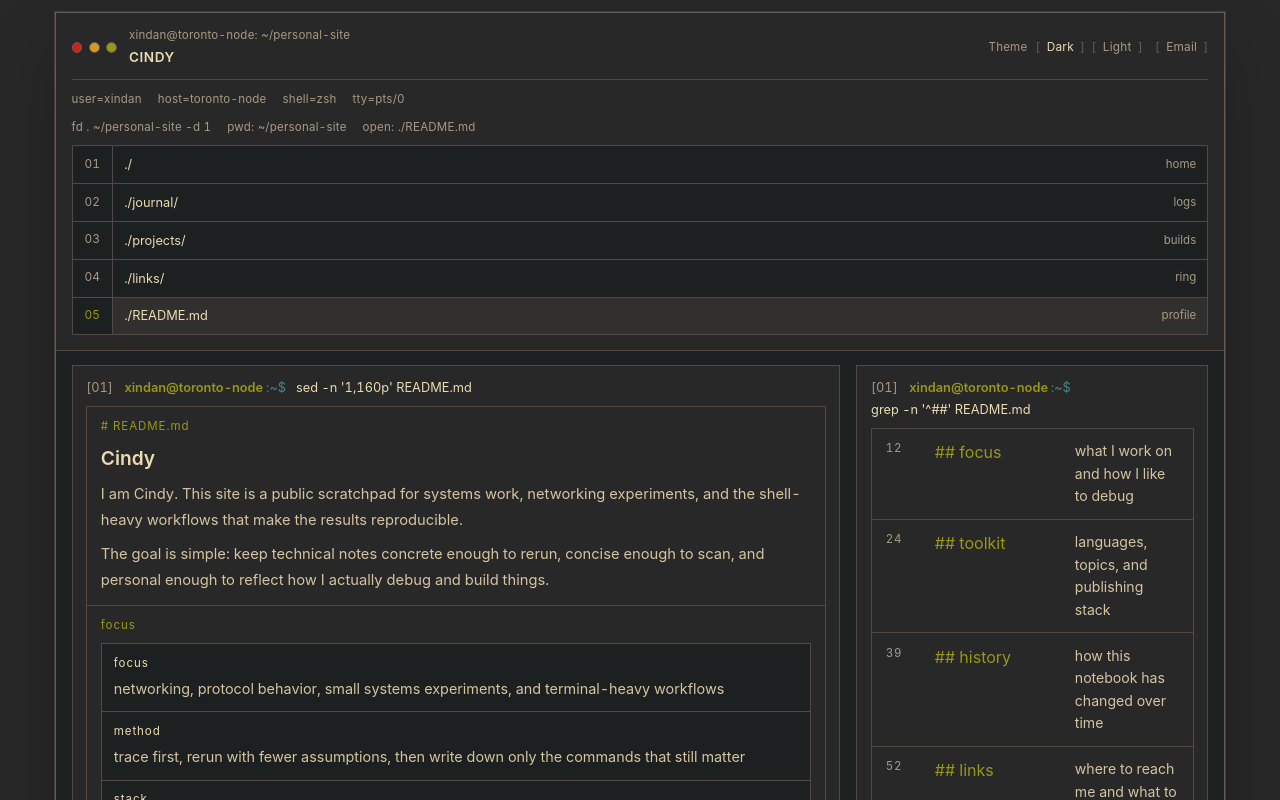
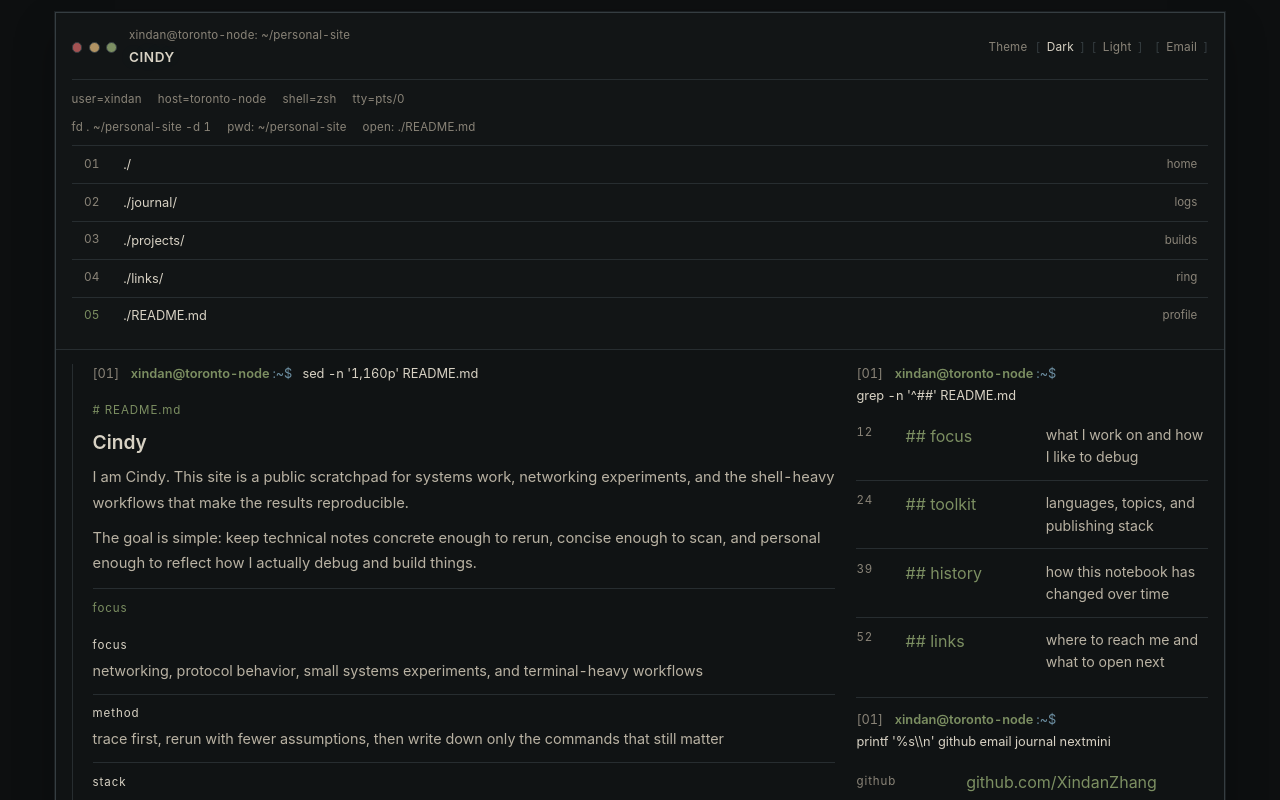
Before and after one commit to XindanZhang/personal-site, a Next.js app: page /personal-site/about in a window 1280 px wide. Shown: the top 800 px of the page. Built offline with nearby package versions, Linux system fonts and the light colour scheme.

Commit message:
refactor: flatten shell layout

```diff
--- a/app/globals.css
+++ b/app/globals.css
@@ -1118,39 +1118,39 @@ img {
 }
 
 :root {
-  --page-bg: #282828;
-  --page-bg-alt: #32302f;
-  --page-ink: #ebdbb2;
-  --muted: #a89984;
-  --muted-strong: #d5c4a1;
-  --panel: #1d2021;
-  --panel-strong: #282828;
-  --panel-soft: #32302f;
-  --line: #504945;
-  --line-strong: #665c54;
-  --accent: #98971a;
-  --accent-strong: #d79921;
-  --accent-hot: #458588;
-  --danger: #cc241d;
+  --page-bg: #0d0f10;
+  --page-bg-alt: #14181a;
+  --page-ink: #d8d2c4;
+  --muted: #8a8478;
+  --muted-strong: #b9b2a3;
+  --panel: #101314;
+  --panel-strong: #121516;
+  --panel-soft: #171b1d;
+  --line: #272d30;
+  --line-strong: #353d41;
+  --accent: #7c8f62;
+  --accent-strong: #b19363;
+  --accent-hot: #6c8ea1;
+  --danger: #a35252;
   --shadow: none;
   --glow: none;
 }
 
 :root[data-theme="light"] {
-  --page-bg: #fbf1c7;
-  --page-bg-alt: #efe2b8;
-  --page-ink: #2d2418;
-  --muted: #74634d;
-  --muted-strong: #4f4332;
-  --panel: #f3e6bf;
-  --panel-strong: #f8eecf;
-  --panel-soft: #ebddb1;
-  --line: #b6a27d;
-  --line-strong: #8b7654;
-  --accent: #79740e;
-  --accent-strong: #b57614;
-  --accent-hot: #076678;
-  --danger: #9d0006;
+  --page-bg: #f3efe5;
+  --page-bg-alt: #ece5d8;
+  --page-ink: #241f1a;
+  --muted: #6c655d;
+  --muted-strong: #403831;
+  --panel: #f0eadf;
+  --panel-strong: #f7f2e8;
+  --panel-soft: #ebe4d6;
+  --line: #c8beb0;
+  --line-strong: #a99d8f;
+  --accent: #5f7550;
+  --accent-strong: #9a764b;
+  --accent-hot: #56788d;
+  --danger: #9b4d4d;
 }
 
 body.mode-terminal {
@@ -1168,7 +1168,7 @@ body.mode-terminal::after {
 }
 
 body.mode-terminal ::selection {
-  background: rgba(152, 151, 26, 0.28);
+  background: color-mix(in srgb, var(--accent) 30%, transparent);
   color: var(--page-ink);
 }
 
@@ -1182,8 +1182,8 @@ body.mode-terminal ::selection {
   border: 1px solid var(--line-strong);
   background: var(--panel);
   box-shadow:
-    0 0 0 1px color-mix(in srgb, var(--line) 65%, transparent),
-    0 1.75rem 4rem rgba(0, 0, 0, 0.22);
+    0 0 0 1px color-mix(in srgb, var(--line) 55%, transparent),
+    0 1.2rem 2.4rem rgba(0, 0, 0, 0.26);
 }
 
 .shell-header,
@@ -1375,8 +1375,7 @@ body.mode-terminal ::selection {
   padding: 0;
   list-style: none;
   display: grid;
-  border: 1px solid var(--line);
-  background: var(--panel);
+  border-top: 1px solid var(--line);
 }
 
 .terminal-nav-item {
@@ -1394,7 +1393,6 @@ body.mode-terminal ::selection {
   align-items: center;
   justify-content: center;
   padding: 0.55rem 0.4rem;
-  border-right: 1px solid var(--line);
   color: var(--muted);
   font-size: 0.74rem;
 }
@@ -1430,7 +1428,7 @@ body.mode-terminal ::selection {
 
 .terminal-nav-item.is-active .terminal-nav-link,
 .terminal-nav-link:hover {
-  background: var(--panel-soft);
+  background: transparent;
   color: var(--page-ink);
 }
 
@@ -1509,6 +1507,8 @@ body.mode-terminal ::selection {
 .prompt-section {
   display: grid;
   gap: 0.45rem;
+  padding: 0.75rem 0;
+  border-top: 1px solid var(--line);
 }
 
 .prompt-line {
@@ -1563,34 +1563,7 @@ body.mode-terminal ::selection {
 .manpage-layout,
 .bookmark-terminal {
   display: grid;
-  gap: 1rem;
-}
-
-.terminal-pane,
-.journal-sidebar > .prompt-section,
-.journal-main > .prompt-section,
-.project-terminal-summary > .prompt-section,
-.project-terminal-groups > .prompt-section,
-.manpage-main > .prompt-section,
-.manpage-sidebar > .prompt-section,
-.bookmark-terminal > .prompt-section {
-  display: grid;
-  gap: 0.55rem;
-  padding: 0.75rem 0.85rem;
-  border: 1px solid var(--line);
-  background: var(--panel-strong);
-}
-
-.terminal-pane.is-hero {
-  background:
-    linear-gradient(180deg, color-mix(in srgb, var(--accent) 9%, transparent), transparent 28%),
-    var(--panel-strong);
-}
-
-.terminal-pane.is-status {
-  background:
-    linear-gradient(180deg, color-mix(in srgb, var(--accent-hot) 8%, transparent), transparent 28%),
-    var(--panel-strong);
+  gap: 1.35rem;
 }
 
 .journal-sidebar,
@@ -1598,16 +1571,49 @@ body.mode-terminal ::selection {
 .project-terminal-summary,
 .project-terminal-groups,
 .manpage-main,
-.manpage-sidebar {
-  display: grid;
+.manpage-sidebar,
+.shell-columns,
+.shell-column {
+  display: grid;
+  gap: 0;
+}
+
+.shell-columns {
+  gap: 1.4rem;
+}
+
+.shell-column.is-log,
+.journal-main,
+.project-terminal-groups,
+.manpage-main {
+  padding-left: 1.25rem;
+  border-left: 1px solid var(--line);
+}
+
+.shell-column > .prompt-section:first-child,
+.journal-sidebar > .prompt-section:first-child,
+.journal-main > .prompt-section:first-child,
+.project-terminal-summary > .prompt-section:first-child,
+.project-terminal-groups > .prompt-section:first-child,
+.manpage-main > .prompt-section:first-child,
+.manpage-sidebar > .prompt-section:first-child,
+.bookmark-terminal > .prompt-section:first-child {
+  border-top: 0;
+  padding-top: 0;
+}
+
+.shell-section.is-identity .terminal-output {
   gap: 1rem;
 }
 
+.shell-section.is-status .terminal-output,
+.shell-section.is-manifest .terminal-output {
+  gap: 0.65rem;
+}
+
 .bookmark-list {
   display: grid;
   gap: 0;
-  border: 1px solid var(--line);
-  background: var(--panel);
 }
 
 .bookmark-row {
@@ -1615,7 +1621,7 @@ body.mode-terminal ::selection {
   grid-template-columns: 4ch 16ch minmax(0, 1fr);
   gap: 0.75rem;
   align-items: start;
-  padding: 0.7rem 0.8rem;
+  padding: 0.7rem 0;
   border-top: 1px solid var(--line);
   color: inherit;
   text-decoration: none;
@@ -1702,8 +1708,66 @@ body.mode-terminal ::selection {
 .terminal-listing {
   display: grid;
   gap: 0;
-  border: 1px solid var(--line);
-  background: var(--panel-strong);
+}
+
+.workspace-table {
+  display: grid;
+  gap: 0;
+}
+
+.workspace-row {
+  display: grid;
+  grid-template-columns: 24ch minmax(0, 1fr);
+  gap: 1rem;
+  align-items: start;
+  padding: 0.6rem 0;
+  border-top: 1px solid var(--line);
+  color: inherit;
+  text-decoration: none;
+}
+
+.workspace-row:first-child {
+  border-top: 0;
+  padding-top: 0;
+}
+
+.workspace-row:hover {
+  color: var(--page-ink);
+}
+
+.workspace-meta {
+  display: grid;
+  grid-template-columns: 12ch 6ch 10ch;
+  gap: 0.8rem;
+}
+
+.workspace-permissions,
+.workspace-size,
+.workspace-date {
+  color: var(--muted);
+  font-size: 0.82rem;
+  line-height: 1.55;
+}
+
+.workspace-permissions {
+  color: var(--accent);
+}
+
+.workspace-file {
+  display: grid;
+  gap: 0.18rem;
+}
+
+.workspace-name {
+  color: var(--page-ink);
+  font-size: 0.95rem;
+  line-height: 1.4;
+}
+
+.workspace-note {
+  color: var(--muted-strong);
+  font-size: 0.88rem;
+  line-height: 1.65;
 }
 
 .terminal-listing-row {
@@ -1808,17 +1872,16 @@ body.mode-terminal ::selection {
 .archive-ledger {
   display: grid;
   gap: 0;
-  border: 1px solid var(--line);
 }
 
 .archive-row {
   display: grid;
   gap: 0.6rem;
-  padding: 0.75rem 0.85rem;
+  padding: 0.75rem 0;
   border: 0;
   border-top: 1px solid var(--line);
   border-radius: 0;
-  background: var(--panel-strong);
+  background: transparent;
   box-shadow: none;
   backdrop-filter: none;
 }
@@ -1911,8 +1974,6 @@ body.mode-terminal ::selection {
 
 .project-ledger {
   display: grid;
-  border: 1px solid var(--line);
-  background: var(--panel-strong);
 }
 
 .project-ledger-row {
@@ -1920,7 +1981,7 @@ body.mode-terminal ::selection {
   grid-template-columns: 10ch minmax(0, 1.2fr) minmax(0, 0.8fr) auto;
   gap: 0.85rem;
   align-items: start;
-  padding: 0.7rem 0.85rem;
+  padding: 0.7rem 0;
   border-top: 1px solid var(--line);
 }
 
@@ -1962,7 +2023,7 @@ body.mode-terminal ::selection {
 }
 
 .project-ledger-row:hover {
-  background: var(--page-bg-alt);
+  background: transparent;
 }
 
 .project-card-head,
@@ -1995,14 +2056,13 @@ body.mode-terminal ::selection {
 .readme-link-list {
   display: grid;
   gap: 0;
-  border: 1px solid var(--line);
-  background: var(--panel-strong);
+  background: transparent;
 }
 
 .readme-section,
 .readme-outline-row,
 .readme-link-row {
-  padding: 0.7rem 0.85rem;
+  padding: 0.7rem 0;
   border-top: 1px solid var(--line);
 }
 
@@ -2038,14 +2098,13 @@ body.mode-terminal ::selection {
 .readme-grid {
   display: grid;
   gap: 0;
-  border: 1px solid var(--line);
-  background: var(--panel);
+  background: transparent;
 }
 
 .readme-kv {
   display: grid;
   gap: 0.3rem;
-  padding: 0.65rem 0.75rem;
+  padding: 0.65rem 0;
   border-top: 1px solid var(--line);
 }
 
@@ -2210,7 +2269,7 @@ body.mode-terminal ::selection {
   gap: 0.35rem;
   align-items: center;
   padding: 0.55rem 0.7rem;
-  background: var(--panel-strong);
+  background: transparent;
 }
 
 .shell-statusbar-segment,
@@ -2218,9 +2277,8 @@ body.mode-terminal ::selection {
 .shell-statusbar-clock {
   display: inline-flex;
   align-items: center;
-  min-height: 1.7rem;
-  padding: 0.14rem 0.45rem;
-  border: 1px solid var(--line);
+  min-height: auto;
+  padding: 0;
   color: var(--muted-strong);
   font-size: 0.72rem;
   line-height: 1.2;
@@ -2228,9 +2286,7 @@ body.mode-terminal ::selection {
 }
 
 .shell-statusbar-segment.is-strong {
-  border-color: var(--accent);
-  background: var(--accent);
-  color: var(--panel);
+  color: var(--accent);
 }
 
 .shell-statusbar-links {
@@ -2247,9 +2303,8 @@ body.mode-terminal ::selection {
 
 .shell-statusbar-link:hover,
 .shell-statusbar-link:focus-visible {
-  border-color: var(--accent);
-  color: var(--page-ink);
-  background: var(--page-bg-alt);
+  color: var(--page-ink);
+  background: transparent;
 }
 
 .shell-statusbar-clock {
@@ -2257,33 +2312,9 @@ body.mode-terminal ::selection {
 }
 
 @media (min-width: 48rem) {
-  .terminal-dashboard {
-    grid-template-columns: minmax(0, 1.18fr) minmax(24rem, 0.82fr);
-    grid-template-areas:
-      "hero workspace"
-      "feed manifest"
-      "feed status";
+  .shell-columns {
+    grid-template-columns: minmax(0, 0.88fr) minmax(0, 1.12fr);
     align-items: start;
-  }
-
-  .terminal-pane.is-hero {
-    grid-area: hero;
-  }
-
-  .terminal-pane.is-workspace {
-    grid-area: workspace;
-  }
-
-  .terminal-pane.is-feed {
-    grid-area: feed;
-  }
-
-  .terminal-pane.is-manifest {
-    grid-area: manifest;
-  }
-
-  .terminal-pane.is-status {
-    grid-area: status;
   }
 
   .journal-layout,
@@ -2345,13 +2376,21 @@ body.mode-terminal ::selection {
     justify-content: space-between;
   }
 
-  .terminal-listing-row {
-    grid-template-columns: repeat(2, minmax(0, 1fr));
-    gap: 0.35rem 0.7rem;
-  }
-
-  .terminal-listing-link {
-    grid-column: 1 / -1;
+  .shell-columns,
+  .journal-layout,
+  .project-terminal,
+  .manpage-layout {
+    gap: 1rem;
+  }
+
+  .shell-column.is-log,
+  .journal-main,
+  .project-terminal-groups,
+  .manpage-main {
+    padding-left: 0;
+    border-left: 0;
+    padding-top: 0.9rem;
+    border-top: 1px solid var(--line);
   }
 
   .project-ledger-row {
@@ -2369,8 +2408,13 @@ body.mode-terminal ::selection {
     grid-template-columns: 1fr;
   }
 
+  .workspace-row,
   .bookmark-row {
     grid-template-columns: 1fr;
+  }
+
+  .workspace-meta {
+    grid-template-columns: repeat(3, minmax(0, 1fr));
   }
 
   .shell-statusbar {
--- a/app/layout.tsx
+++ b/app/layout.tsx
@@ -39,7 +39,7 @@ export const metadata: Metadata = {
 };
 
 export const viewport: Viewport = {
-  themeColor: "#282828",
+  themeColor: "#0d0f10",
 };
 
 export default function RootLayout({
```
Also changed, not shown: app/page.tsx (+70 -50 lines), 441 other files (tests, documents, lock files or other folders).
